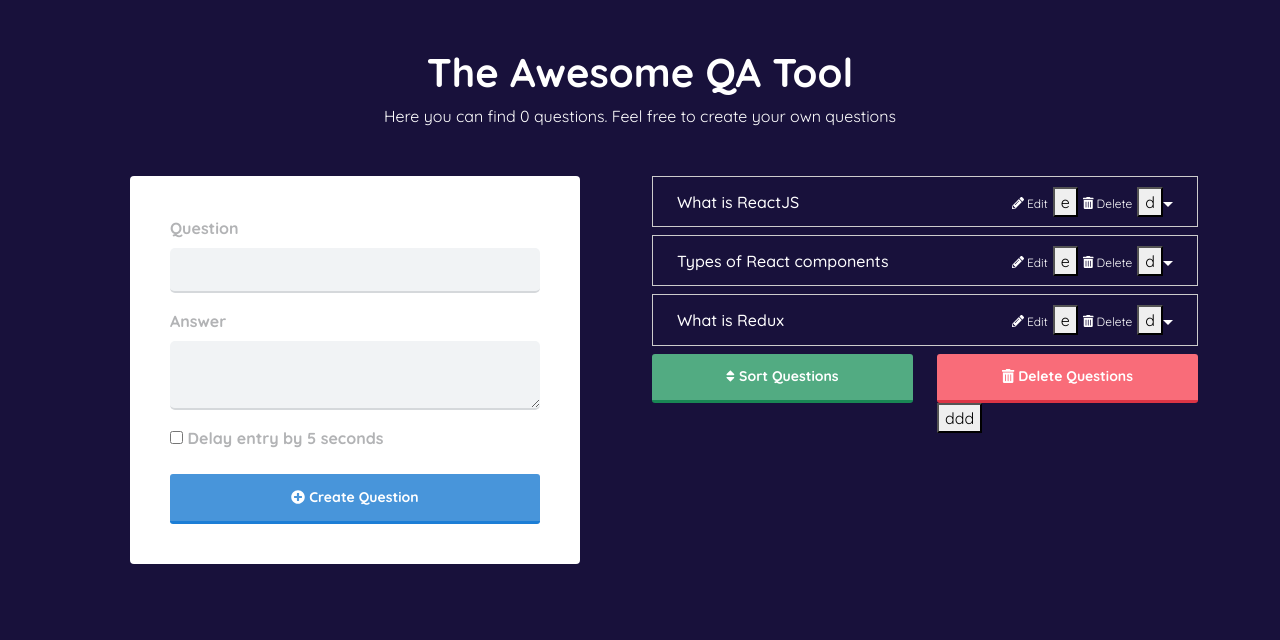
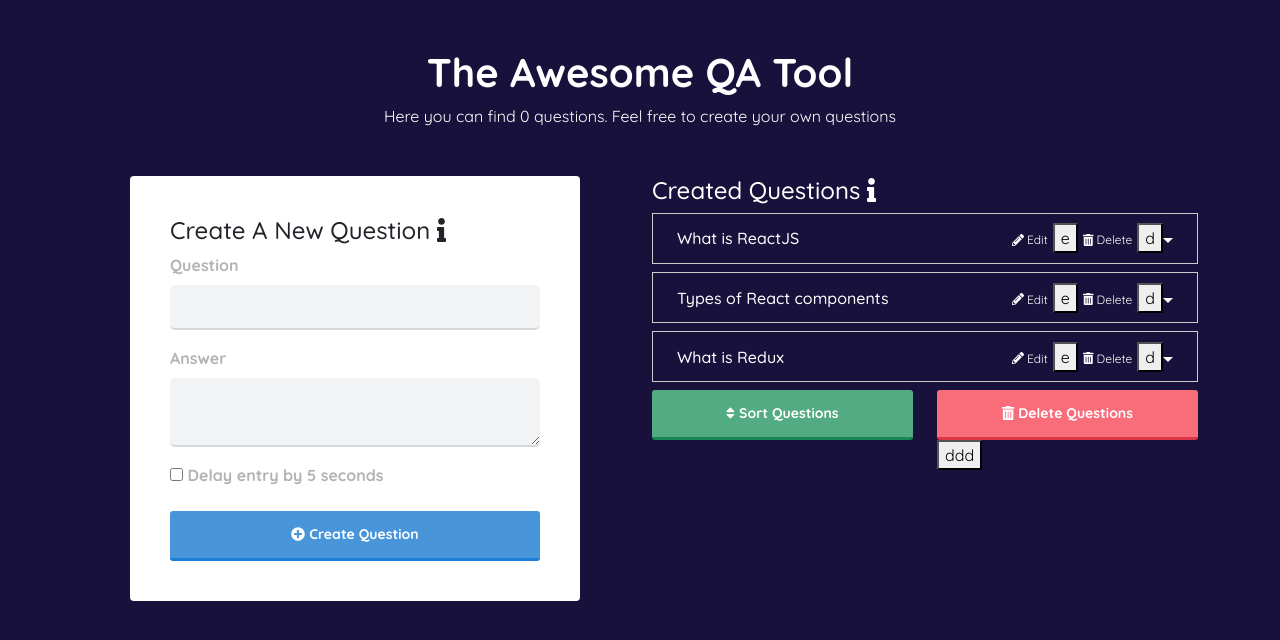
Before and after one commit to yusufabayomi/awesome-QA, a React (Create React App) app: page / in a window 1280 px wide. Shown: the top 640 px of the page. Built offline with nearby package versions, Linux system fonts and the light colour scheme.

Commit message:
created the tooltip for the create and list questions sections

```diff
--- a/src/components/CreateQuestion/CreateQuestion.js
+++ b/src/components/CreateQuestion/CreateQuestion.js
@@ -1,4 +1,7 @@
+import { faInfo } from '@fortawesome/free-solid-svg-icons';
+import { FontAwesomeIcon } from '@fortawesome/react-fontawesome';
 import QuestionForm from '../QuestionForm/QuestionForm';
+import ToolTip from '../shared/Tooltip/Tooltip';
 import './CreateQuestion.css';
 
 const CreateQuestion = () => {
@@ -7,6 +10,12 @@ const CreateQuestion = () => {
   };
   return (
     <div className='ms-md-5 me-md-5 create-form'>
+      <h4>
+        Create A New Question{' '}
+        <ToolTip title='Here you can create new questions and their answers'>
+          <FontAwesomeIcon icon={faInfo} />
+        </ToolTip>
+      </h4>
       <QuestionForm onSubmitProp={onSubmit} />
     </div>
   );
--- a/src/components/QASection/QASection.js
+++ b/src/components/QASection/QASection.js
@@ -1,9 +1,18 @@
 import QAList from '../QAList/QAList';
 import QActions from '../QActions/QActions';
+import { FontAwesomeIcon } from '@fortawesome/react-fontawesome';
+import { faInfo } from '@fortawesome/free-solid-svg-icons';
+import ToolTip from '../shared/Tooltip/Tooltip';
 
 const QASection = () => {
   return (
     <>
+      <h4 className='text-white'>
+        Created Questions{' '}
+        <ToolTip title='Here you can find the created questions and their answers'>
+          <FontAwesomeIcon icon={faInfo} />
+        </ToolTip>
+      </h4>
       <QAList />
       <QActions />
     </>
--- /dev/null
+++ b/src/components/shared/Tooltip/Tooltip.css
@@ -0,0 +1,27 @@
+.tool-tip {
+  color: #18113b;
+  background-color: #f1f3f5;
+  position: absolute;
+  z-index: 10;
+  padding: 12px;
+  font-size: 12px;
+  cursor: default;
+  border-radius: 3px;
+  box-shadow: 0 0 0.3rem rgb(0 0 0 / 16%);
+  bottom: calc(100% + 18px);
+  left: 50%;
+  transform: translateX(-50%);
+  text-align: center;
+  width: 250px;
+}
+
+.tool-tip span {
+  bottom: -4px;
+  left: calc(50% - 10px);
+  border-right: 5px solid transparent;
+  border-top: 5px solid #f1f3f5;
+  border-left: 5px solid transparent;
+  position: absolute;
+  width: 0;
+  height: 0;
+}
--- /dev/null
+++ b/src/components/shared/Tooltip/Tooltip.js
@@ -0,0 +1,35 @@
+import React, { useEffect, useRef, useState } from 'react';
+import './Tooltip.css';
+
+const ToolTip = ({ children, title }) => {
+  const ref = useRef();
+  const [showTooltip, setShowTooltip] = useState(false);
+
+  const handleClick = ({ target }) => {
+    if (ref.current.contains(target)) {
+      return;
+    }
+    setShowTooltip(false);
+  };
+
+  useEffect(() => {
+    document.addEventListener('mousedown', handleClick);
+    return () => {
+      document.removeEventListener('mousedown', handleClick);
+    };
+  }, []);
+
+  return (
+    <span ref={ref} onClick={() => setShowTooltip(!showTooltip)} className='position-relative'>
+      {children}
+      {showTooltip && (
+        <div className='tool-tip'>
+          <span></span>
+          {title}
+        </div>
+      )}
+    </span>
+  );
+};
+
+export default ToolTip;
```
